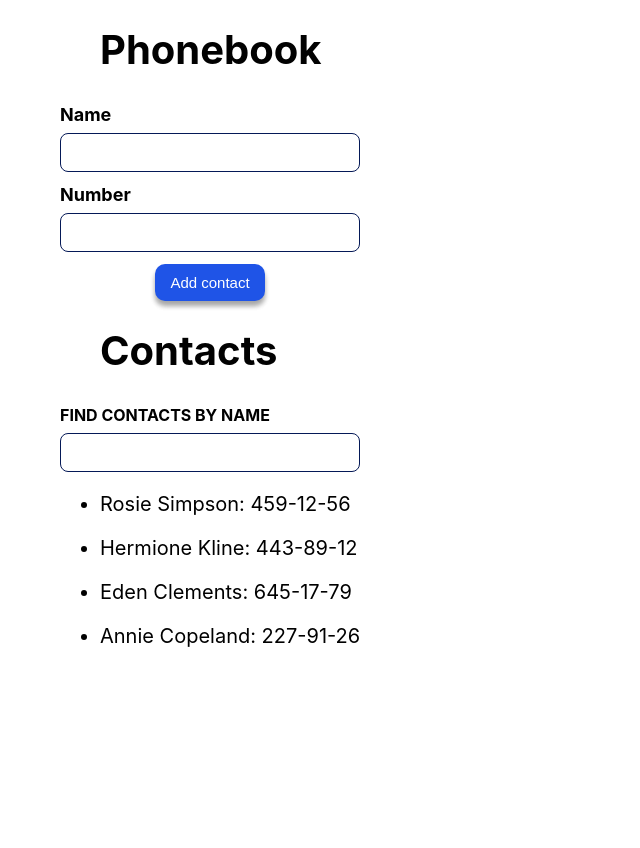
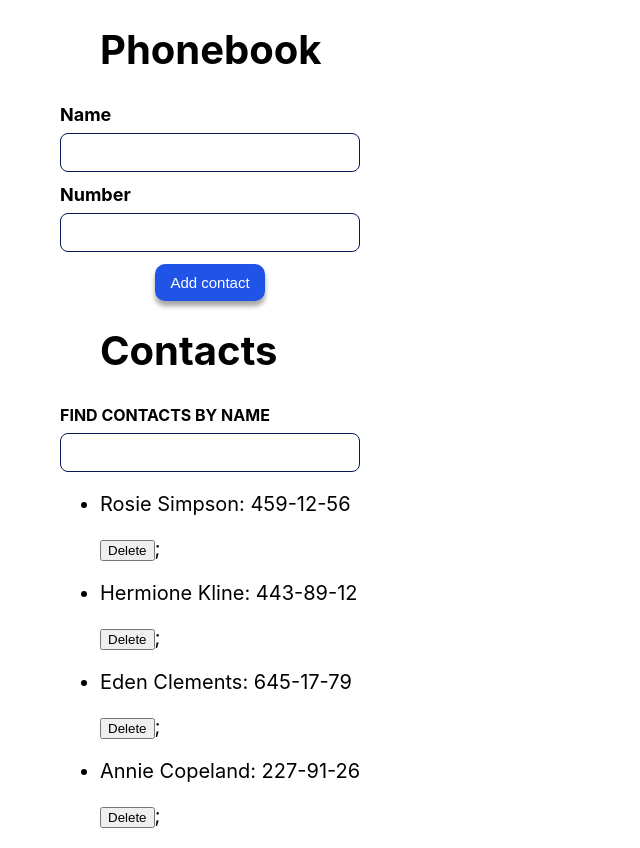
Before and after one commit to Yuliia-Zinchuk/goit-react-hw-02-phonebook, a React (Create React App) app: page / in a window 1280 px wide. Shown: the whole page, without its empty margins (0-640 px from the left). Before the commit the page ends 800 px from the top, so only its background shows below. Built offline with nearby package versions, Linux system fonts and the light colour scheme.

Commit message:
add step 6 - delete contact

```diff
--- a/src/components/App.jsx
+++ b/src/components/App.jsx
@@ -2,6 +2,7 @@ import { Component } from 'react';
 import { nanoid } from 'nanoid';
 import { ContactsForm } from './ContactsForm/ContactsForm';
 import { ContactsList } from './ContactsList/ContactsList';
+import { ContactsListItem } from './ContactsList/ContactsListItem';
 import { Section } from './Section/Section';
 import { Filter } from './Filter/Filter';
 
@@ -54,11 +55,21 @@ export class App extends Component {
     });
   };
 
-  onDelete = data => {
-    console.log(data);
+  // onDelete = data => {
+  //   console.log(data);
 
-    // handleNameChange = e => {
-    //   this.setState({ name: e.target.value });
+  //   // handleNameChange = e => {
+  //   //   this.setState({ name: e.target.value });
+  // };
+  onDeleteTaco = tacoId => {
+    // console.log(id);
+    // this.setState({
+    this.setState(prevState => {
+      // console.log('prevState: ', prevState.contacts); // [{id: 1}, {id: 2}, {id: 3}]
+      return {
+        contacts: prevState.contacts.filter(contact => contact.id !== tacoId), // tacoId = 2 [{id: 1}, {id: 2}, {id: 3}] -> [{id: 1}, {id: 3}]
+      };
+    });
   };
 
   render() {
@@ -74,10 +85,22 @@ export class App extends Component {
         <Section title="Contacts">
           {<Filter handleChange={this.handleChange} />}
           {contacts && (
-            <ContactsList contacts={contacts} filter={this.state.filter} />
+            <ContactsList
+              contacts={contacts}
+              filter={this.state.filter}
+              onDeleteContact={this.onDeleteTaco}
+            />
           )}
         </Section>
-
+        {/* <ContactsListItem onDeleteContact={this.onDeleteTaco} /> */}
+        {/* <button
+          onClick={e => {
+            this.onDeleteTaco('id-2');
+          }}
+          type="button"
+        >
+          Delete
+        </button> */}
         {/* <Section title="Filter"></Section> */}
       </>
     );
--- a/src/components/ContactsList/ContactsList.jsx
+++ b/src/components/ContactsList/ContactsList.jsx
@@ -8,11 +8,12 @@
 
 import { ContactsListItem } from './ContactsListItem';
 import css from './ContactsList.module.css';
-export const ContactsList = ({ contacts, filter }) => {
+export const ContactsList = ({ contacts, filter, onDeleteContact }) => {
   return (
     <>
       <ul className={css.contacts_list}>
         <ContactsListItem
+          onDeleteContact={onDeleteContact}
           contacts={contacts.filter(contact =>
             contact.name.toLowerCase().includes(filter.toLowerCase())
           )}
--- a/src/components/ContactsList/ContactsListItem.jsx
+++ b/src/components/ContactsList/ContactsListItem.jsx
@@ -1,12 +1,40 @@
 import PropTypes from 'prop-types';
 //import css from './ContactsList.module.css';
 
-export const ContactsListItem = ({ contacts }) => {
-  return contacts.map(({ id, name, number }) => (
-    <li key={id}>
+// export const ContactsListItem = ({ contacts, onDeleteContact }) => {
+//   return contacts.map(({ id, name, number }) => (
+//     <li key={id}>
+//       <p>
+//         {name}: {number}
+//       </p>
+//       <button onClick={() => onDeleteContact()}>Delete</button>
+//     </li>
+//   ));
+// };
+
+export const ContactsListItem = ({ contacts, onDeleteContact }) => {
+  return contacts.map(contact => (
+    <li key={contact.id}>
       <p>
-        {name}: {number}
+        {contact.name}: {contact.number}
       </p>
+      <button
+        onClick={e => {
+          onDeleteContact(contact.id);
+        }}
+        type="button"
+      >
+        Delete
+      </button>
+      ;
+      {/* <button
+        onClick={e => {
+          onDeleteContact(id);
+        }}
+        type="button"
+      >
+        Delete
+      </button> */}
     </li>
   ));
 };
```
